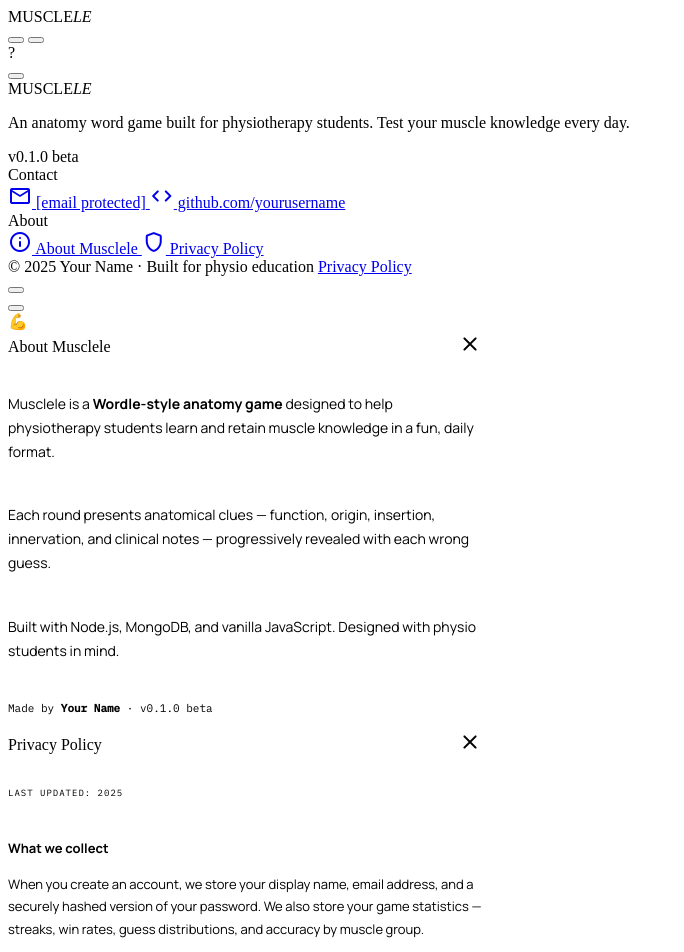
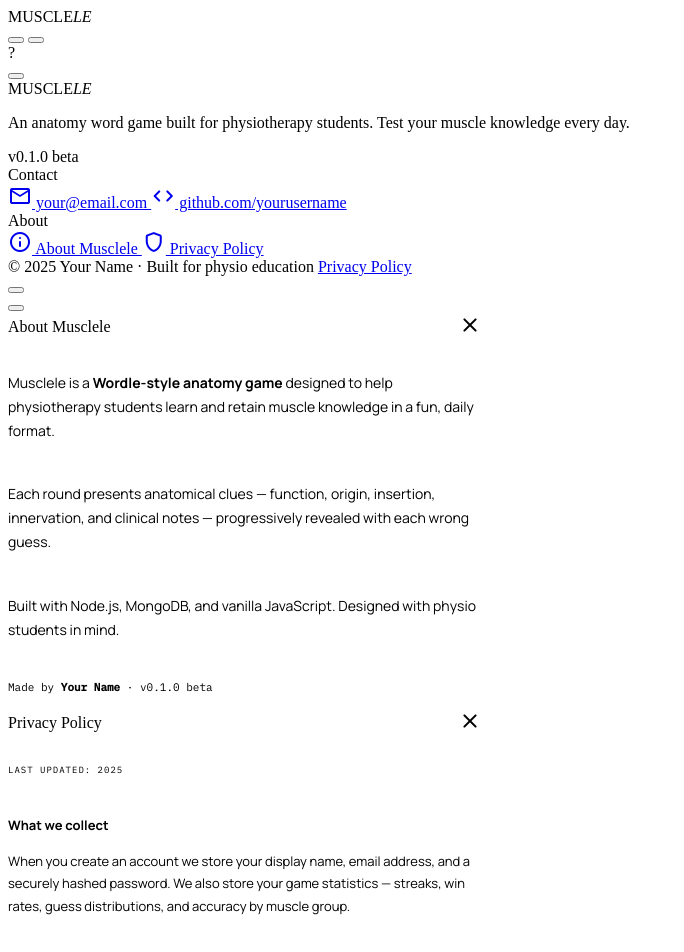
Before and after one commit to KiaraCherry/muscle-guessing-game, a website: page public/index.html in a window 1280 px wide. Shown: the top 952 px of the page, without its empty margins (0-684 px from the left). Drawn offline with nearby package versions, Linux system fonts and the light colour scheme.

Commit message:
Update stylesheet path and improve footer contact information

```diff
--- a/public/index.html
+++ b/public/index.html
@@ -16,7 +16,7 @@
         rel="stylesheet">
 
     <!-- Styles -->
-    <link rel="stylesheet" href="./css/style.css">
+    <link rel="stylesheet" href="css/styles.css">
 </head>
 
 <body>
@@ -54,8 +54,7 @@
                 <div class="footer-brand">
                     <div class="footer-logo">MUSCLE<em>LE</em></div>
                     <p class="footer-tagline">An anatomy word game built for physiotherapy students. Test your muscle
-                        knowledge
-                        every day.</p>
+                        knowledge every day.</p>
                     <span class="footer-version">v0.1.0 beta</span>
                 </div>
 
@@ -63,10 +62,9 @@
                 <div class="footer-col">
                     <div class="footer-col-title">Contact</div>
                     <div class="footer-links">
-                        <a class="footer-link" href="/cdn-cgi/l/email-protection#740d1b0106341119151d185a171b19">
+                        <a class="footer-link" href="mailto:your@email.com">
                             <span class="material-symbols-rounded">mail</span>
-                            <span class="__cf_email__"
-                                data-cfemail="bbc2d4cec9fbded6dad2d795d8d4d6">[email&#160;protected]</span>
+                            your@email.com
                         </a>
                         <a class="footer-link" href="https://github.com/yourusername" target="_blank" rel="noopener">
                             <span class="material-symbols-rounded">code</span>
@@ -146,7 +144,7 @@
     <!-- Result Overlays -->
     <div class="result-overlay" id="resultOverlay">
         <div class="result-card">
-            <div class="r-emoji" id="rEmoji">💪</div>
+            <div class="r-emoji" id="rEmoji"></div>
             <div class="r-heading" id="rHeading"></div>
             <div class="r-muscle" id="rMuscle"></div>
             <div class="r-fullname" id="rFullname"></div>
@@ -158,38 +156,14 @@
 
 
     <!-- ══════════════════════════════════════════════════════════════════
-     SCRIPTS
-     Order matters:
-       1. config.js   — API URL, difficulty config constants
-       2. en.js       — LANG strings + MUSCLES database
-       3. router.js   — page loading + showPage() + bootRouter()
-       4. auth.js     — login, register, guest, session
-       5. game.js     — gameplay logic
-       6. stats.js    — stats rendering
+     ABOUT MODAL
      ══════════════════════════════════════════════════════════════════ -->
-    <script data-cfasync="false" src="/cdn-cgi/scripts/5c5dd728/cloudflare-static/email-decode.min.js"></script>
-    <script src="js/config.js"></script>
-    <script src="lang/en/en.js"></script>
-    <script src="js/router.js"></script>
-    <script src="js/auth.js"></script>
-    <script src="js/game.js"></script>
-    <script src="js/stats.js"></script>
-    <script src="js/app.js"></script>
-
-    <script>
-        // Boot: load page fragments, populate static strings, then attempt
-        // auto-login (defined in auth.js). tryAutoLogin calls showAuth() or
-        // enterApp() which each call showPage() via router.js.
-        bootRouter().then(() => tryAutoLogin());
-    </script>
-
-    <!-- About Modal -->
     <div class="modal-bg" id="aboutModal">
         <div class="diff-modal" style="max-width:480px;">
             <div style="display:flex;justify-content:space-between;align-items:center;margin-bottom:16px;">
                 <div class="diff-title">About Musclele</div>
                 <button onclick="closeModal('aboutModal')"
-                    style="background:none;border:none;cursor:pointer;font-size:20px;color:var(--muted);">
+                    style="background:none;border:none;cursor:pointer;color:var(--muted);">
                     <span class="material-symbols-rounded">close</span>
                 </button>
             </div>
@@ -213,7 +187,7 @@
             <div style="display:flex;justify-content:space-between;align-items:center;margin-bottom:16px;">
                 <div class="diff-title">Privacy Policy</div>
                 <button onclick="closeModal('privacyModal')"
-                    style="background:none;border:none;cursor:pointer;font-size:20px;color:var(--muted);">
+                    style="background:none;border:none;cursor:pointer;color:var(--muted);">
                     <span class="material-symbols-rounded">close</span>
                 </button>
             </div>
@@ -222,20 +196,16 @@
                 <p
                     style="font-family:'IBM Plex Mono',monospace;font-size:9px;letter-spacing:1px;text-transform:uppercase;color:var(--muted);">
                     Last updated: 2025</p>
-
                 <div>
                     <p style="font-weight:700;color:var(--navy);margin-bottom:4px;">What we collect</p>
-                    <p>When you create an account, we store your display name, email address, and a securely hashed
-                        version
-                        of your password. We also store your game statistics — streaks, win rates, guess distributions,
-                        and
+                    <p>When you create an account we store your display name, email address, and a securely hashed
+                        password. We also store your game statistics — streaks, win rates, guess distributions, and
                         accuracy by muscle group.</p>
                 </div>
                 <div>
                     <p style="font-weight:700;color:var(--navy);margin-bottom:4px;">How we use it</p>
                     <p>Your data is used solely to power the app — saving your progress, displaying your stats, and
-                        showing
-                        the leaderboard. We do not sell, share, or use your data for advertising.</p>
+                        showing the leaderboard. We do not sell, share, or use your data for advertising.</p>
                 </div>
                 <div>
                     <p style="font-weight:700;color:var(--navy);margin-bottom:4px;">Guest users</p>
@@ -244,28 +214,45 @@
                 <div>
                     <p style="font-weight:700;color:var(--navy);margin-bottom:4px;">Data storage</p>
                     <p>Data is stored securely on MongoDB Atlas. Passwords are hashed using bcrypt and are never stored
-                        in
-                        plain text.</p>
+                        in plain text.</p>
                 </div>
                 <div>
                     <p style="font-weight:700;color:var(--navy);margin-bottom:4px;">Contact</p>
-                    <p>For any privacy-related questions, contact us at <a
-                            href="/cdn-cgi/l/email-protection#b3cadcc6c1f3d6ded2dadf9dd0dcde"
-                            style="color:var(--teal);"><span class="__cf_email__"
-                                data-cfemail="fd8492888fbd98909c9491d39e9290">[email&#160;protected]</span></a>.</p>
+                    <p>For any privacy questions, contact us at <a href="mailto:your@email.com"
+                            style="color:var(--teal);">your@email.com</a>.</p>
                 </div>
             </div>
         </div>
     </div>
+
+
+    <!-- ══════════════════════════════════════════════════════════════════
+     SCRIPTS — order matters
+        1. config.js   — API URL, difficulty config constants
+        2. en.js       — LANG strings + MUSCLES database
+        3. router.js   — page loading + showPage() + bootRouter()
+        4. auth.js     — login, register, guest, session
+        5. game.js     — gameplay logic
+        6. stats.js    — stats rendering
+     ══════════════════════════════════════════════════════════════════ -->
+    <script src="js/config.js"></script>
+    <script src="lang/en/en.js"></script>
+    <script src="js/router.js"></script>
+    <script src="js/auth.js"></script>
+    <script src="js/game.js"></script>
+    <script src="js/stats.js"></script>
+    <script src="js/app.js"></script>
 
     <script>
         function showAboutModal() { document.getElementById('aboutModal').classList.add('open'); }
         function showPrivacyModal() { document.getElementById('privacyModal').classList.add('open'); }
         function closeModal(id) { document.getElementById(id).classList.remove('open'); }
 
-        // Close on backdrop click
-        document.querySelectorAll('#aboutModal, #privacyModal').forEach(m => {
-            m.addEventListener('click', e => { if (e.target === m) closeModal(m.id); });
+        // Close modals on backdrop click
+        ['aboutModal', 'privacyModal'].forEach(id => {
+            document.getElementById(id).addEventListener('click', e => {
+                if (e.target === document.getElementById(id)) closeModal(id);
+            });
         });
     </script>
 
```
